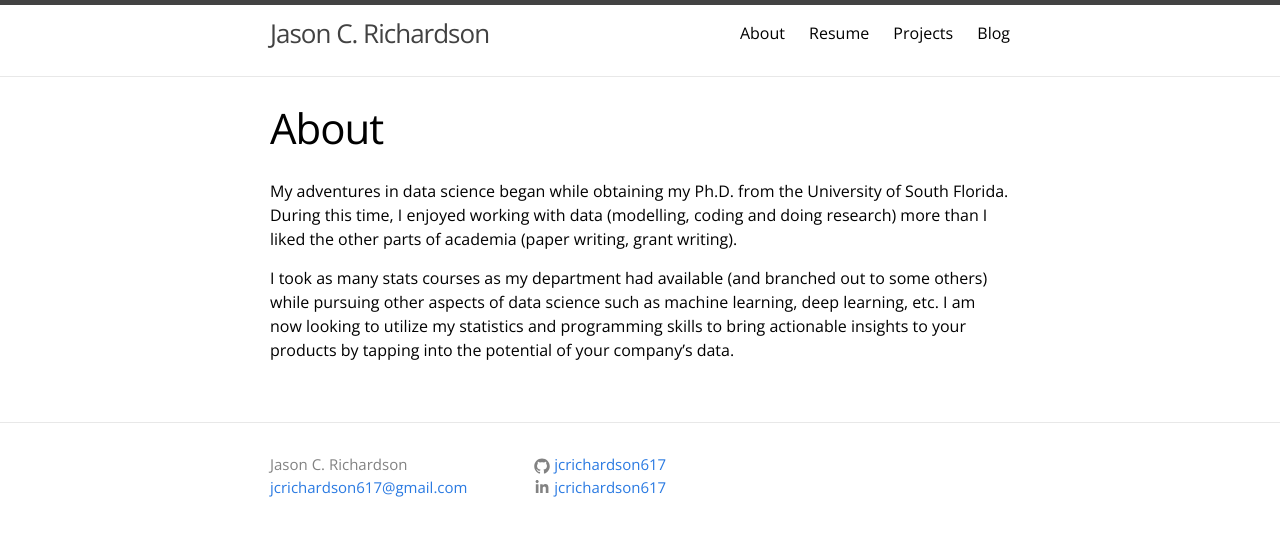
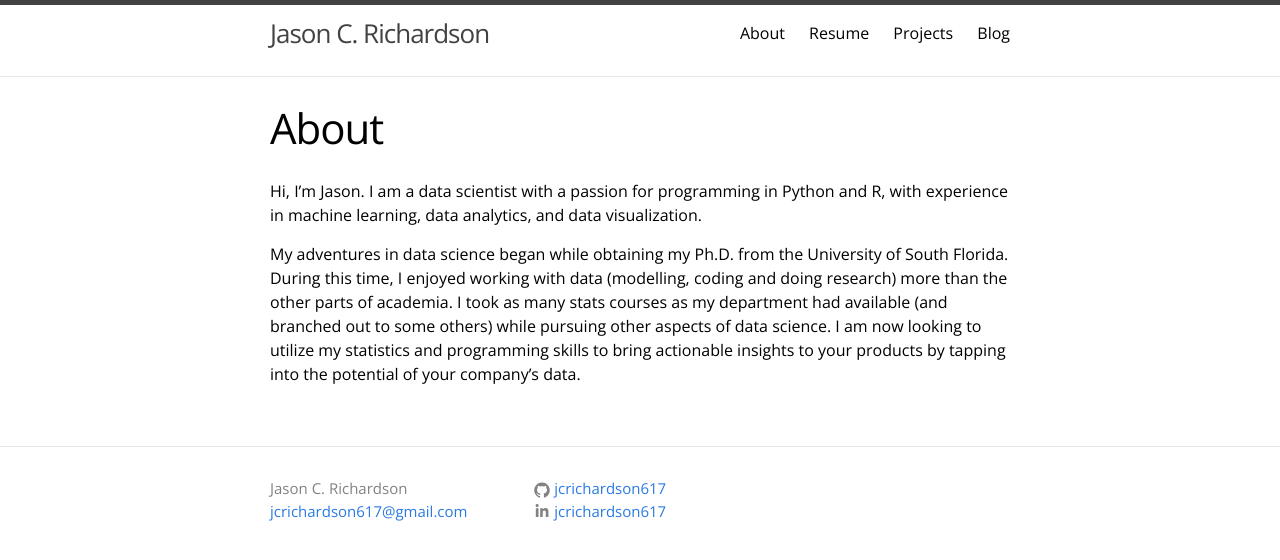
Before and after one commit to jcrichardson617/jcrichardson617.github.io, a Jekyll site: the page built from about.md, in a window 1280 px wide. Shown: the top 560 px of the page. Built offline with Jekyll 4.4.1, drawn with Linux system fonts in a browser that asks for light colours.

Commit message:
Update about.md

```diff
--- a/about.md
+++ b/about.md
@@ -5,6 +5,6 @@ permalink: /about/
 weight: 2
 ---
 
-My adventures in data science began while obtaining my Ph.D. from the University of South Florida. During this time, I enjoyed working with data (modelling, coding and doing research) more than I liked the other parts of academia (paper writing, grant writing).
+Hi, I'm Jason. I am a data scientist with a passion for programming in Python and R, with experience in machine learning, data analytics, and data visualization.
 
-I took as many stats courses as my department had available (and branched out to some others) while pursuing other aspects of data science such as machine learning, deep learning, etc. I am now looking to utilize my statistics and programming skills to bring actionable insights to your products by tapping into the potential of your company's data.
+My adventures in data science began while obtaining my Ph.D. from the University of South Florida. During this time, I enjoyed working with data (modelling, coding and doing research) more than the other parts of academia. I took as many stats courses as my department had available (and branched out to some others) while pursuing other aspects of data science. I am now looking to utilize my statistics and programming skills to bring actionable insights to your products by tapping into the potential of your company's data.
```
